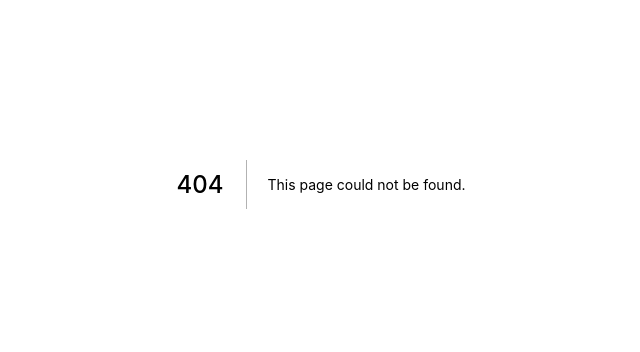
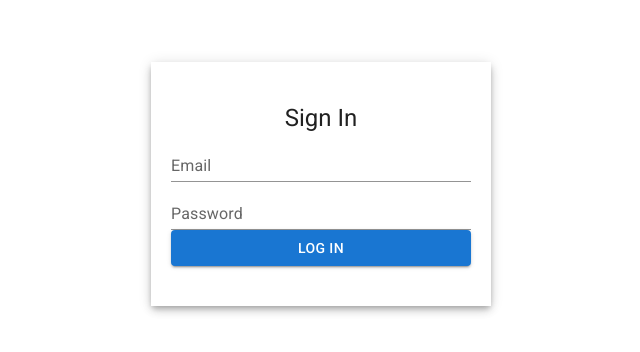
Before and after one commit to Aswin40/t-shirt-store, a Next.js app: page /login in a window 1280 px wide. Before the commit this address had no page. Shown: the part 216-568 px from the top of the page, without its empty margins (319-959 px from the left). Built offline with nearby package versions, Linux system fonts and the light colour scheme.

Commit message:
Added page for login

```diff
--- /dev/null
+++ b/pages/login.tsx
@@ -0,0 +1,81 @@
+import { Button, Grid, Paper, TextField, Typography } from "@mui/material";
+import { makeStyles } from "@mui/styles";
+
+const useStyles = makeStyles(() => ({
+  root: {
+    height: "100vh",
+    display: "flex",
+    justifyContent: "center",
+    alignItems: "center",
+  },
+  loginFormContainer: {
+    width: 400,
+    background: "white",
+    paddingTop: 40,
+    paddingBottom: 40,
+    paddingLeft: 20,
+    paddingRight: 20,
+  },
+  email: {
+    marginTop: 25,
+  },
+  password: {
+    marginTop: 25,
+  },
+  loginButton: {
+    marginTop: 40,
+  },
+}));
+
+const Login = () => {
+  const classes = useStyles();
+  return (
+    <div className={classes.root}>
+      <Paper elevation={5}>
+        <Grid
+          container
+          direction="column"
+          justifyContent="center"
+          alignItems="center"
+          className={classes.loginFormContainer}
+        >
+          <Grid item>
+            <Typography variant="h5">Sign In</Typography>
+          </Grid>
+          <Grid item className={classes.email}>
+            <TextField
+              sx={{
+                width: { sm: 200, md: 300 },
+              }}
+              type="text"
+              variant="standard"
+              label="Email"
+            />
+          </Grid>
+          <Grid item className={classes.password}>
+            <TextField
+              type="password"
+              variant="standard"
+              label="Password"
+              sx={{
+                width: { sm: 200, md: 300 },
+              }}
+            />
+          </Grid>
+          <Grid item className={classes.loginButton}>
+            <Button
+              sx={{
+                width: { sm: 200, md: 300 },
+              }}
+              variant="contained"
+            >
+              LOG IN
+            </Button>
+          </Grid>
+        </Grid>
+      </Paper>
+    </div>
+  );
+};
+
+export default Login;
```
